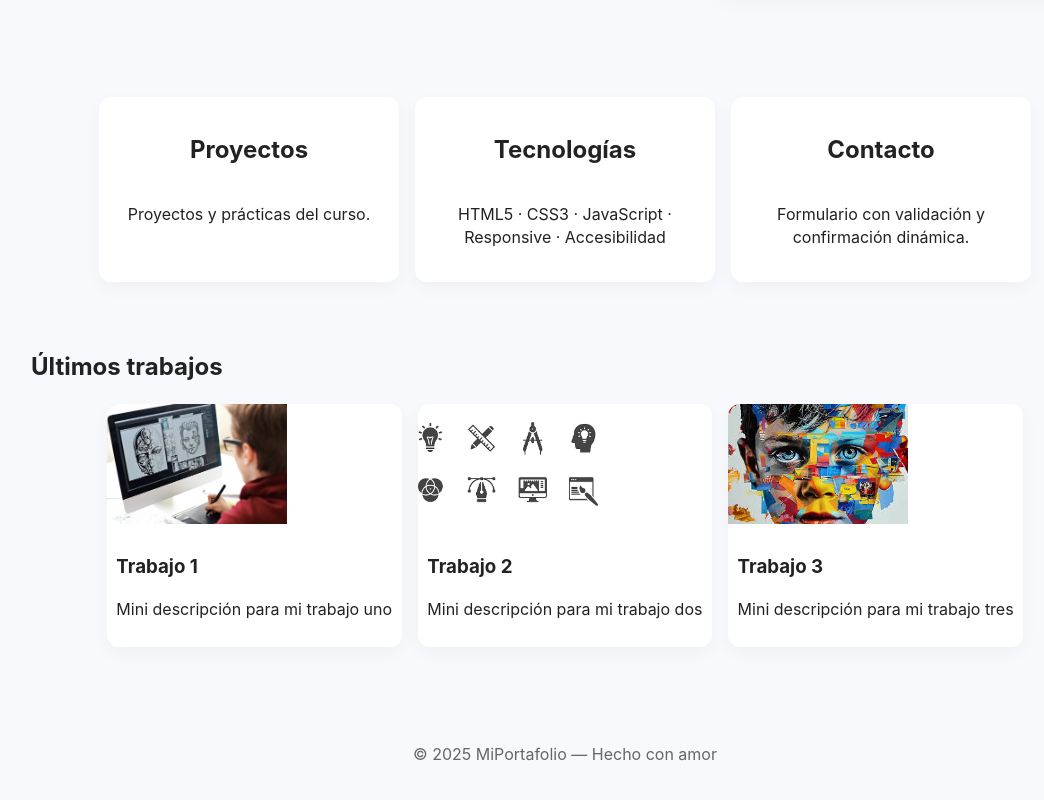
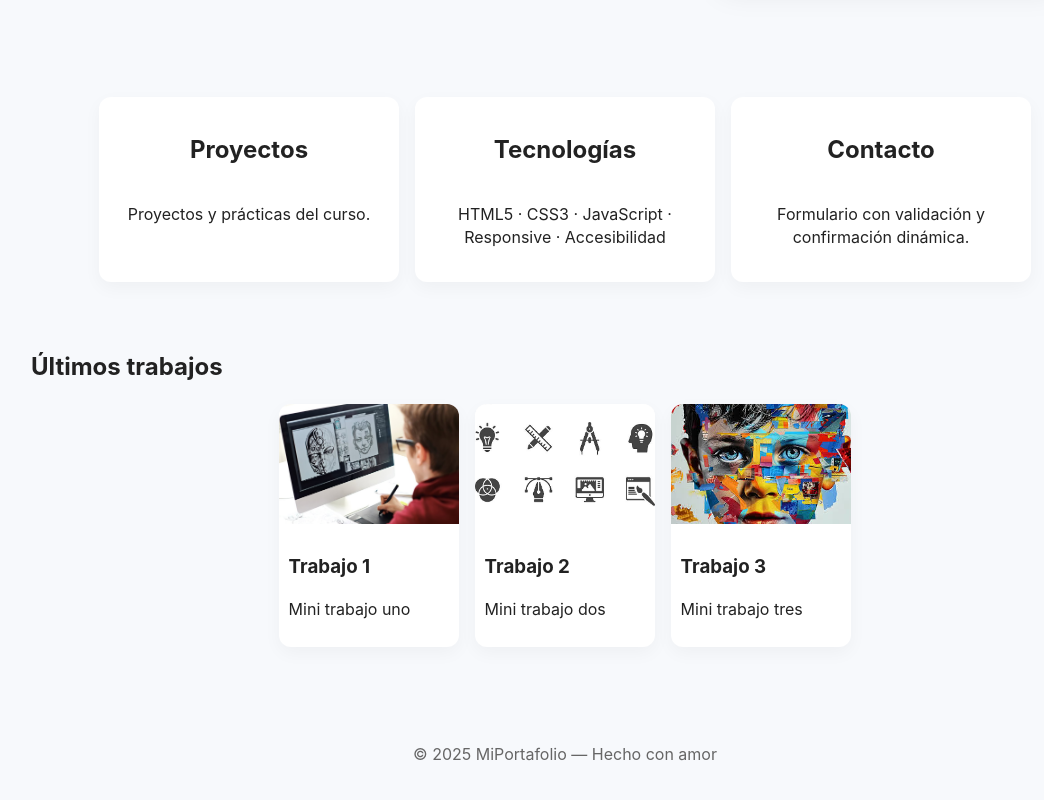
Before and after one commit to kelebra13/TrabajoFinal, a plain HTML site: page index.html in a window 1280 px wide. Shown: the part 408-1208 px from the top of the page, without its empty margins (75-1119 px from the left). Drawn offline with Linux system fonts and the light colour scheme.

Commit message:
Fix HTML formatting and structure

```diff
--- a/index.html
+++ b/index.html
@@ -60,15 +60,15 @@
       <div class="preview-grid">
         <a class="card" href="gallery.html#img1">
           <img src="assets/images/img2.jpg" alt="Trabajo 1">
-          <div class="card-body"><h3>Trabajo 1</h3><p>Mini descripción para mi trabajo uno</p></div>
+          <div class="card-body"><h3>Trabajo 1</h3><p>Mini trabajo uno</p></div>
         </a>
         <a class="card" href="gallery.html#img2">
           <img src="assets/images/img3.jpg" alt="Trabajo 2">
-          <div class="card-body"><h3>Trabajo 2</h3><p>Mini descripción para mi trabajo dos</p></div>
+          <div class="card-body"><h3>Trabajo 2</h3><p>Mini trabajo dos</p></div>
         </a>
         <a class="card" href="gallery.html#img3">
           <img src="assets/images/img4.jpg" alt="Trabajo 3">
-          <div class="card-body"><h3>Trabajo 3</h3><p>Mini descripción para mi trabajo tres</p></div>
+          <div class="card-body"><h3>Trabajo 3</h3><p>Mini trabajo tres</p></div>
         </a>
       </div>
     </section>
```
